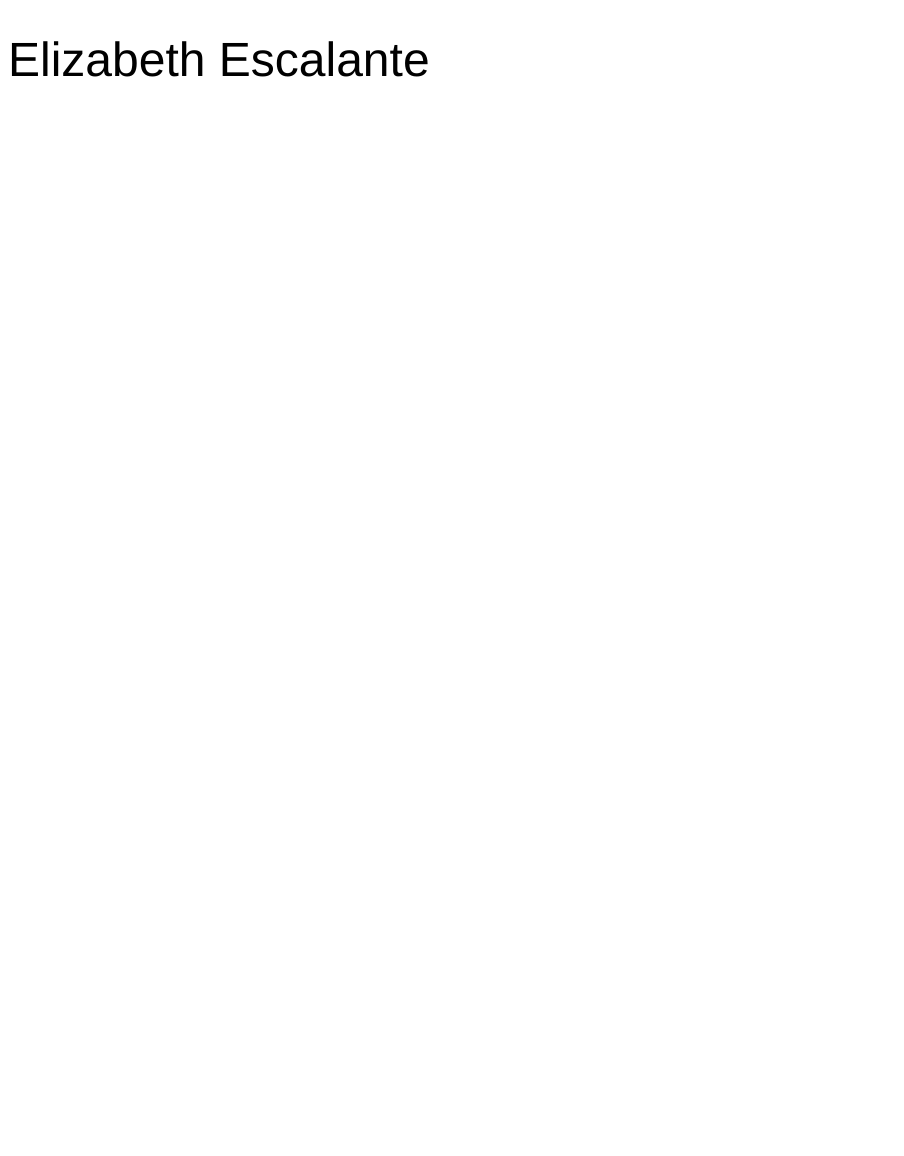
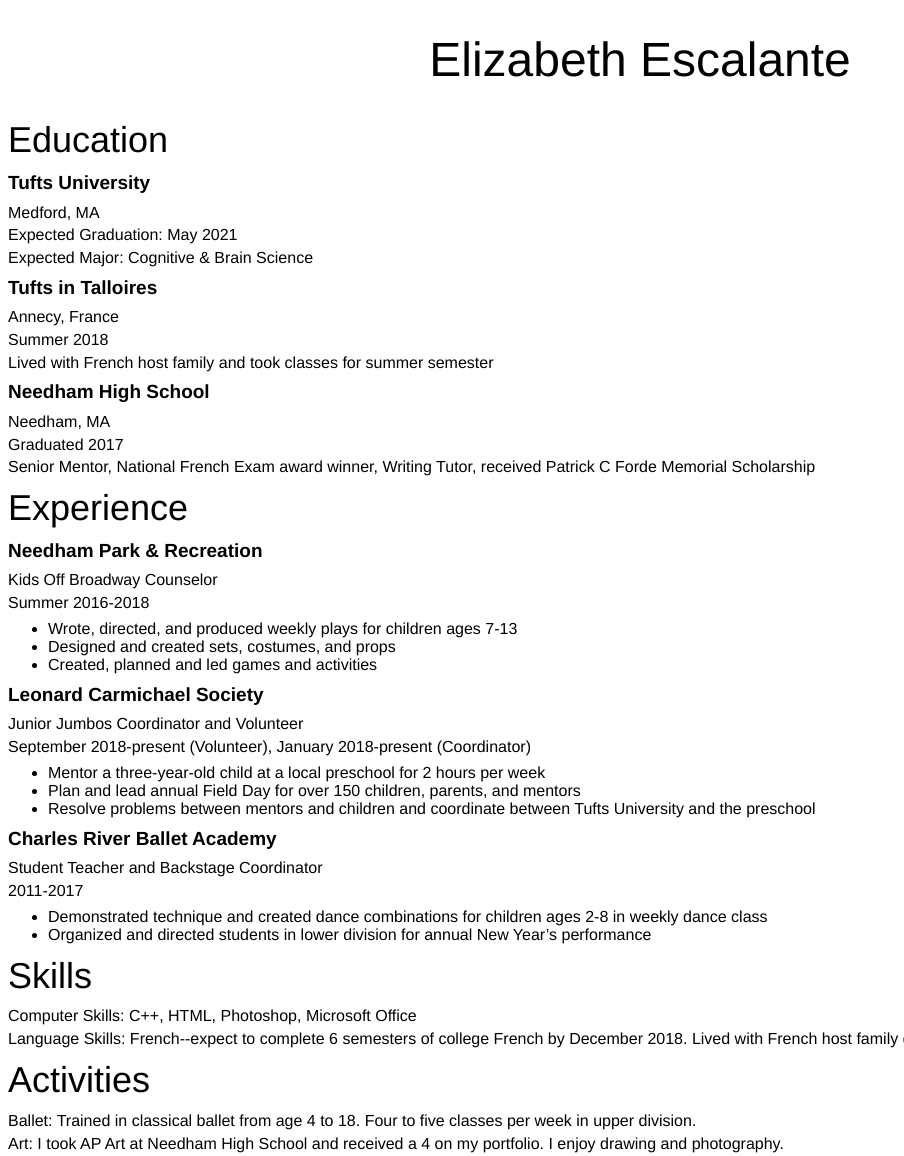
Before and after one commit to elizabethescalante/elizabethescalante.github.io, a plain HTML site: page resume.html in a window 1280 px wide. Shown: the whole page, without its empty margins (0-904 px from the left). Before the commit the page ends 800 px from the top, so only its background shows below. Drawn offline with Linux system fonts and the light colour scheme.

Commit message:
updated info on resume, updated style sheet, small modification to bio

```diff
--- a/resume.html
+++ b/resume.html
@@ -9,6 +9,49 @@
 
 <body>
 	<h1>Elizabeth Escalante</h1>
+	<h2>Education</h2>
+		<h3>Tufts University</h3>
+			<p>Medford, MA</p>
+			<p>Expected Graduation: May 2021</p>
+			<p>Expected Major: Cognitive & Brain Science</p>
+		<h3>Tufts in Talloires</h3>
+			<p>Annecy, France</p>
+			<p>Summer 2018</p>
+			<p>Lived with French host family and took classes for summer semester</p>
+		<h3>Needham High School</h3>
+			<p>Needham, MA</p>
+			<p>Graduated 2017</p>
+			<p>Senior Mentor, National French Exam award winner, Writing Tutor, received Patrick C Forde Memorial Scholarship</p>
+	<h2>Experience</h2>
+		<h3>Needham Park & Recreation</h3>
+			<p>Kids Off Broadway Counselor</p>
+			<p>Summer 2016-2018</p>
+				<ul>
+					<li>Wrote, directed, and produced weekly plays for children ages 7-13</li>
+					<li>Designed and created sets, costumes, and props</li>
+					<li>Created, planned and led games and activities</li>
+				</ul>
+		<h3>Leonard Carmichael Society</h3>
+			<p>Junior Jumbos Coordinator and Volunteer</p>
+			<p>September 2018-present (Volunteer), January 2018-present (Coordinator)</p>
+				<ul>
+					<li>Mentor a three-year-old child at a local preschool for 2 hours per week </li>
+					<li>Plan and lead annual Field Day for over 150 children, parents, and mentors</li>
+					<li>Resolve problems between mentors and children and coordinate between Tufts University and the preschool</li>
+				</ul>
+		<h3>Charles River Ballet Academy</h3>
+			<p>Student Teacher and Backstage Coordinator</p>
+			<p>2011-2017</p>
+			<ul>
+				<li>Demonstrated technique and created dance combinations for children ages 2-8 in weekly dance class</li>
+				<li>Organized and directed students in lower division for annual New Year’s performance</li>
+			</ul>
+	<h2>Skills</h2>
+		<p>Computer Skills: C++, HTML, Photoshop, Microsoft Office</p>
+		<p>Language Skills: French--expect to complete 6 semesters of college French by December 2018. Lived with French host family during Summer 2018.</p>
+	<h2>Activities</h2>
+		<p>Ballet: Trained in classical ballet from age 4 to 18. Four to five classes per week in upper division.</p>
+		<p>Art: I took AP Art at Needham High School and received a 4 on my portfolio. I enjoy drawing and photography.</p>
 </body>
 
 </html>
--- a/style.css
+++ b/style.css
@@ -4,12 +4,44 @@ body {
 }
 
 h1 {
+	text-align: center;
 	font-size: 48px;
-	font-family: "Helvetica";
 	font-weight: normal;
 }
 
+h2 {
+	font-size: 36px;
+	font-weight: normal;
+	margin-top: .3em;
+	margin-bottom: .3em;
+}
+
+h3 {
+	font-size: 19px;
+	font-weight: bold;
+	margin-top: .5em;
+	margin-bottom: .5em;
+}
+
+ul {
+	margin-top: .5em;
+	margin-bottom: .5em;
+}
+
+p {
+	margin-top: .3em;
+	margin-bottom: .3em;
+}
+
+a {
+	display: block;
+	text-align: center;
+}
+
 img {
+	display: block;
+    margin-left: auto;
+    margin-right: auto;
 	width: 30%;
 	height: auto;
 }
```
Also changed, not shown: bio.html (+1 -0 lines).
